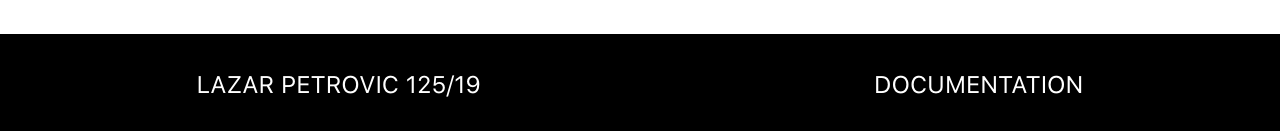
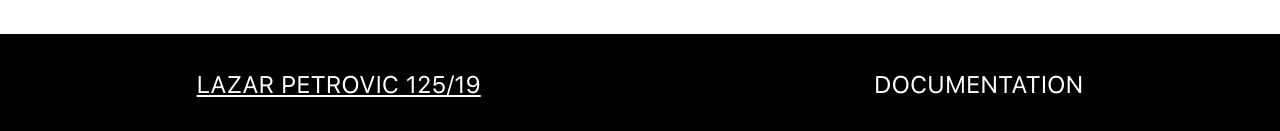
Before and after one commit to profkosmosic/iphone-specs-angular, an Angular app: page / in a window 1280 px wide. In both pictures the pointer is over the link "LAZAR PETROVIC 125/19". Shown: the part 916-1047 px from the top of the page. Built offline with nearby package versions, Linux system fonts and the light colour scheme.

Commit message:
link styling

```diff
--- a/src/app/footer/footer.component.css
+++ b/src/app/footer/footer.component.css
@@ -14,6 +14,10 @@ a {
     text-align: center;
 }
 
+a:hover {
+    text-decoration: underline;
+}
+
 @media (max-width: 850px) {
     a {
         font-size: 22px;
--- a/src/app/header/header.component.css
+++ b/src/app/header/header.component.css
@@ -33,6 +33,10 @@ nav a {
     color: white;
 }
 
+nav a:hover {
+    text-decoration: underline;
+}
+
 @media (max-width: 650px) {
     header {
         height: 75px;
```
